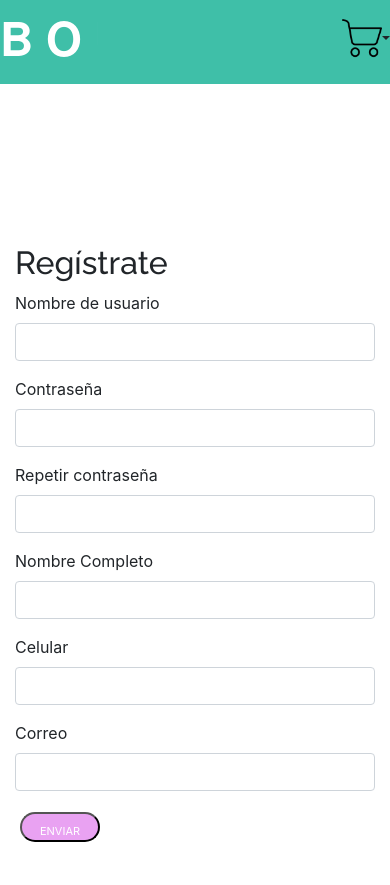
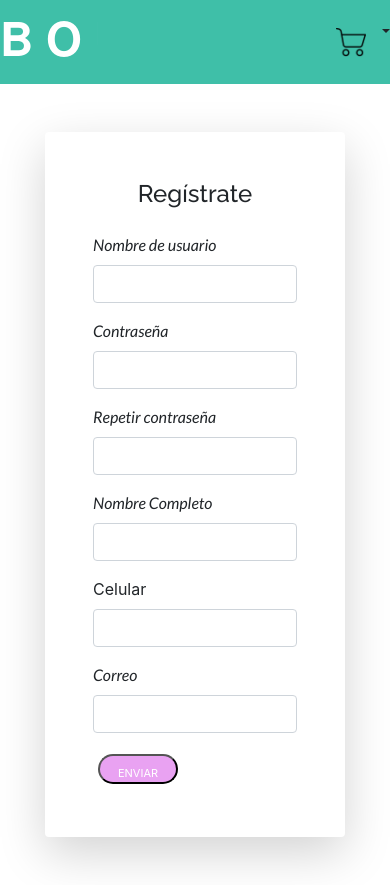
Before and after one commit to cabeltran10/BOU, a React (Create React App) app in the folder front/: page /register in a window 390 px wide. Before the commit the page ends 847 px from the top, so only its background shows below. Built offline with nearby package versions, Linux system fonts and the light colour scheme; no server answers.

Commit message:
mejora ui

```diff
--- a/front/src/ListStore.js
+++ b/front/src/ListStore.js
@@ -5,6 +5,27 @@ function ListStore(props) {
 
   return (
     <div>
+        <div className="container">
+    <div class="bg-gradient-primary">
+
+  <div class="container">
+
+
+    <div class="row justify-content-center">
+
+      <div class="col-xl-10 col-lg-12 col-md-9">
+
+        <div class="card o-hidden border-0 shadow-lg my-5">
+          <div class="card-body p-0">
+
+            <div class="row">
+             <div class="col-lg-6 d-none d-lg-block bg-login-image" id="bg-login-image" > <img  alt="Prendas de vestir"></img></div>
+
+             <div class="col-lg-6">
+                <div class="p-5">
+                  <div class="text-center">
+                    <h1 class="h4 text-gray-900 mb-4">Inicie su sesión</h1>
+                  </div>
       <h1>Selecciona la tienda</h1>
       <ul className="shop-list">
         {props.shops.map((shop) => (
@@ -20,6 +41,17 @@ function ListStore(props) {
         ))}
       </ul>
     </div>
+
+      </div>
+        </div>
+          </div>
+            </div>
+              </div>
+                </div>
+                  </div>
+                    </div>
+                      </div>
+                        </div>
   );
 }
 
--- a/front/src/forms/FormLogin.js
+++ b/front/src/forms/FormLogin.js
@@ -1,12 +1,33 @@
 import React from "react";
 import { Link } from "react-router-dom";
+
 function FormLogin(props) {
   return (
-    <div>
-      <h2>Inicia sesión</h2>
-      <form method="POST" action="/login">
-        <div className="form-group">
-          <label htmlFor="username">Nombre de usuario</label>
+    <div className="container">
+    <div class="bg-gradient-primary">
+
+  <div class="container">
+
+
+    <div class="row justify-content-center">
+
+      <div class="col-xl-10 col-lg-12 col-md-9">
+
+        <div class="card o-hidden border-0 shadow-lg my-5">
+          <div class="card-body p-0">
+
+            <div class="row">
+             <div class="col-lg-6 d-none d-lg-block bg-login-image" id="bg-login-image" > <img  alt="Prendas de vestir"></img></div>
+
+             <div class="col-lg-6">
+                <div class="p-5">
+                  <div class="text-center">
+                    <h1 class="h4 text-gray-900 mb-4">Inicie su sesión</h1>
+                  </div>
+
+           <form method="POST" action="/login">
+           <div className="form-group">
+          <label className="label-input" htmlFor="username">Nombre de usuario</label>
           <input
             className="form-control"
             type="text"
@@ -16,7 +37,7 @@ function FormLogin(props) {
           />
         </div>
         <div className="form-group">
-          <label htmlFor="password">Contraseña</label>
+          <label className="label-input" htmlFor="password">Contraseña</label>
           <input
             type="password"
             name="password"
@@ -25,14 +46,27 @@ function FormLogin(props) {
             required
           />
         </div>
+
       </form>
-      <button type="submit" className="shop-go">
-        Entrar
-      </button>
+       <button type="submit" className="shop-go">Entrar</button>
 
       <div>
-        <Link to="/register">¿No eres un miembro? Registrate</Link>
+        <Link className="label-input" to="/register">
+          ¿No eres un miembro? Registrate
+        </Link>
+
       </div>
+
+      </div>
+</div>
+</div>
+</div>
+</div>
+</div>
+</div>
+    </div>
+
+    </div>
     </div>
   );
 }
--- a/front/src/forms/FormPayment.js
+++ b/front/src/forms/FormPayment.js
@@ -33,38 +33,75 @@ function FormPayment(props) {
 
   return (
     <div>
-    <h2>Detalles de forma de pago</h2>
+
+     <div className="container">
+    <div class="bg-gradient-primary">
+
+    <div class="container">
+
+
+      <div class="row justify-content-center">
+
+        <div class="col-xl-10 col-lg-12 col-md-9">
+
+          <div class="card o-hidden border-0 shadow-lg my-5">
+            <div class="card-body p-0">
+
+              <div class="row">
+
+               <div class="col-lg-12">
+                  <div class="p-5">
+                    <div class="text-center">
+                      <h1 class="h4 text-gray-900 mb-4">Detalles de forma de pago</h1>
+                    </div>
+
       <form method="POST" id="customer-form">
         <span className="card-errors"></span>
         <div className="form-group">
           <label className="label-input">Nombre del usuario de tarjeta</label>
-          <input type="text" />
+          <input className="col-lg-12" type="text" />
         </div>
         <div className="form-group">
           <label className="label-input">Email</label>
-          <input type="text" />
+          <input className="col-lg-12" type="text" />
         </div>
         <div className="form-group">
           <label className="label-input">Número de tarjeta de crédito</label>
-          <input type="text" />
+          <input className="col-lg-12" type="text" />
         </div>
-        <div className="form-group">
-          <label className="label-input">CVC</label>
-          <input type="text" size="4" />
-        </div>
+
         <div className="form-group">
           <label className="label-input">Mes de expiración(MM)</label>
           <input type="text" />
           <span className="label-input" >Año de expiración(AAAA)</span>
           <input type="text" />
         </div>
+           <div className="form-group">
+          <label className="label-input">CVC</label>
+          <input type="text" size="4" />
+        </div>
+
+        <div className="row justify-content-center">
         <button type="submit" className="shop-go">¡Pagar ahora!</button>
+        </div>
+
       </form>
       <div>
         <button onClick={() => setCamera(!camera)}>Leer QR</button>
         {!camera ? <div></div> : cameraQR()}
       </div>
     </div>
+
+    </div>
+    </div>
+    </div>
+    </div>
+    </div>
+    </div>
+    </div>
+    </div>
+    </div>
+    </div>
   );
 }
 
--- a/front/src/forms/FormRegister.js
+++ b/front/src/forms/FormRegister.js
@@ -1,4 +1,5 @@
   import React from "react";
+
 
   function FormRegister(props) {
     const fetching = async (e) => {
@@ -7,10 +8,31 @@ function FormRegister(props) {
 
     return (
       <div>
-      <h2>Regístrate</h2>
+    <div className="container">
+    <div class="bg-gradient-primary">
+
+    <div class="container">
+
+
+      <div class="row justify-content-center">
+
+        <div class="col-xl-10 col-lg-12 col-md-9">
+
+          <div class="card o-hidden border-0 shadow-lg my-5">
+            <div class="card-body p-0">
+
+              <div class="row">
+               <div class="col-lg-6 d-none d-lg-block bg-login-image" id="bg-login-image" > <img alt="Prendas de vestir"></img></div>
+
+               <div class="col-lg-6">
+                  <div class="p-5">
+                    <div class="text-center">
+                      <h1 class="h4 text-gray-900 mb-4">Regístrate</h1>
+                    </div>
+
         <form method="POST" onSubmit={fetching}>
           <div className="form-group">
-          <label className="label" htmlFor="username">
+            <label className="label-input"  htmlFor="username">
               Nombre de usuario
             </label>
             <input
@@ -22,7 +44,7 @@ function FormRegister(props) {
             />
           </div>
           <div className="form-group">
-          <label className="label" htmlFor="password">
+            <label className="label-input"  htmlFor="password">
               Contraseña
             </label>
             <input
@@ -34,7 +56,7 @@ function FormRegister(props) {
             />
           </div>
           <div className="form-group">
-          <label className="label" htmlFor="password2Register">
+            <label className="label-input" htmlFor="password2Register">
               Repetir contraseña
             </label>
             <input
@@ -46,7 +68,7 @@ function FormRegister(props) {
             />
           </div>
           <div className="form-group">
-          <label className="label" htmlFor="nameRegister">
+            <label className="label-input" htmlFor="nameRegister">
               Nombre Completo
             </label>
             <input
@@ -58,7 +80,7 @@ function FormRegister(props) {
             />
           </div>
           <div className="form-group">
-          <label className="label" htmlFor="phone_register" className="primary">
+            <label className="label-input"  htmlFor="phone_register" className="primary">
               Celular
             </label>
             <input
@@ -70,7 +92,7 @@ function FormRegister(props) {
             />
           </div>
           <div className="form-group">
-          <label className="label" htmlFor="email_register">
+            <label className="label-input" htmlFor="email_register">
               Correo
             </label>
             <input
@@ -86,6 +108,16 @@ function FormRegister(props) {
           </button>
         </form>
       </div>
+      </div>
+      </div>
+      </div>
+      </div>
+      </div>
+         </div>
+            </div>
+               </div>
+         </div>
+            </div>
     );
   }
 
--- a/front/src/index.css
+++ b/front/src/index.css
@@ -16,9 +16,7 @@ code {
   font-family: source-code-pro, Menlo, Monaco, Consolas, "Courier New",
     monospace;
 }
-.container{
-padding-top: 10rem;
-}
+
 
 .store{
 padding-top: 5rem;
@@ -28,6 +26,9 @@ padding-top: 5rem;
 padding-top: 3rem;
 }
 
+.cartimg{
+  padding: 1rem;
+}
 .products-resume{
 padding-top: 1rem;
 }
--- a/front/src/navbar.js
+++ b/front/src/navbar.js
@@ -16,12 +16,12 @@ function Navbar(props) {
           href="/"
         ><img src={logo}/></Link>
         <div className="navbar-nav ml-auto">
-          <Link to="/payment">
-            <img alt="Go to pay" src={cart} width="40" height="40" />
+          <Link className="cartimg" to="/payment">
+            <img alt="Go to pay" src={cart} width="30" height="30" />
           </Link>
           {!props.user ? (
-            <Link to="/login">
-              <img src={user} alt="login" width="40" height="40" />
+            <Link className="cartimg" to="/login">
+              <img src={user} alt="login" width="25" height="25"/>
             </Link>
           ) : (
             <label
```
Also changed, not shown: front/src/forms/inicio.jpg (added). Lines whose indentation alone changed are shown as unchanged.
